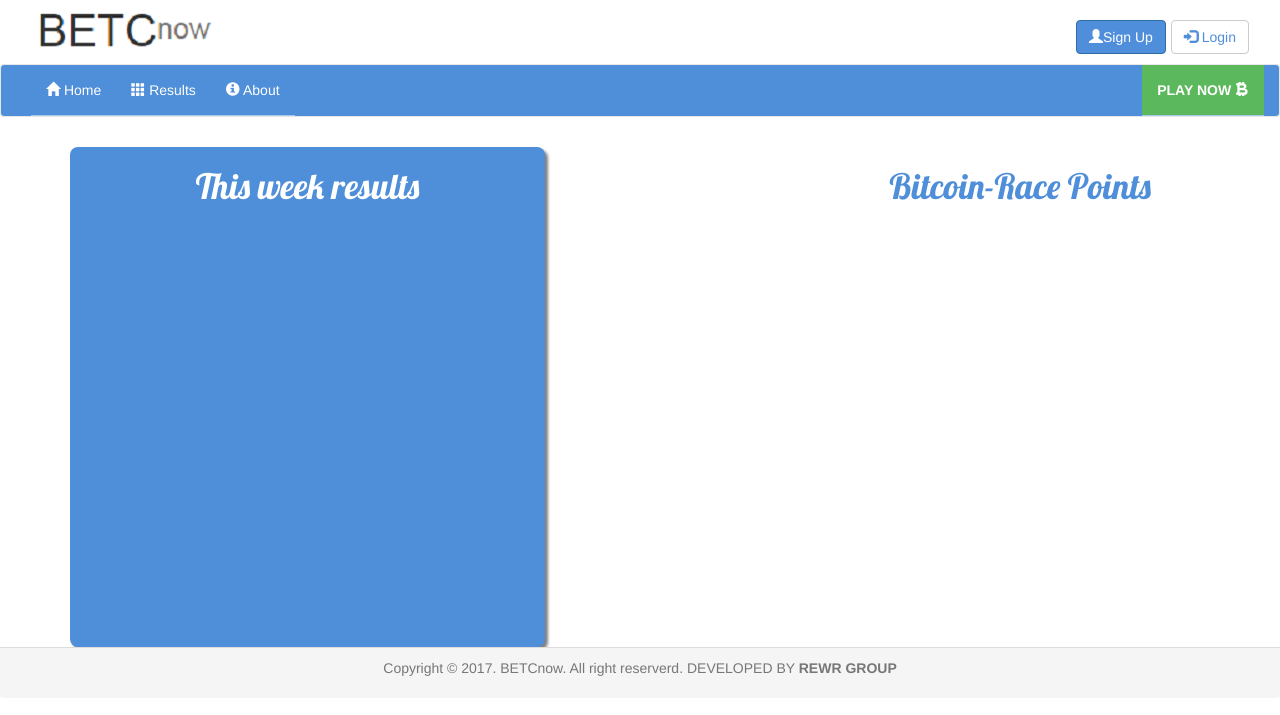
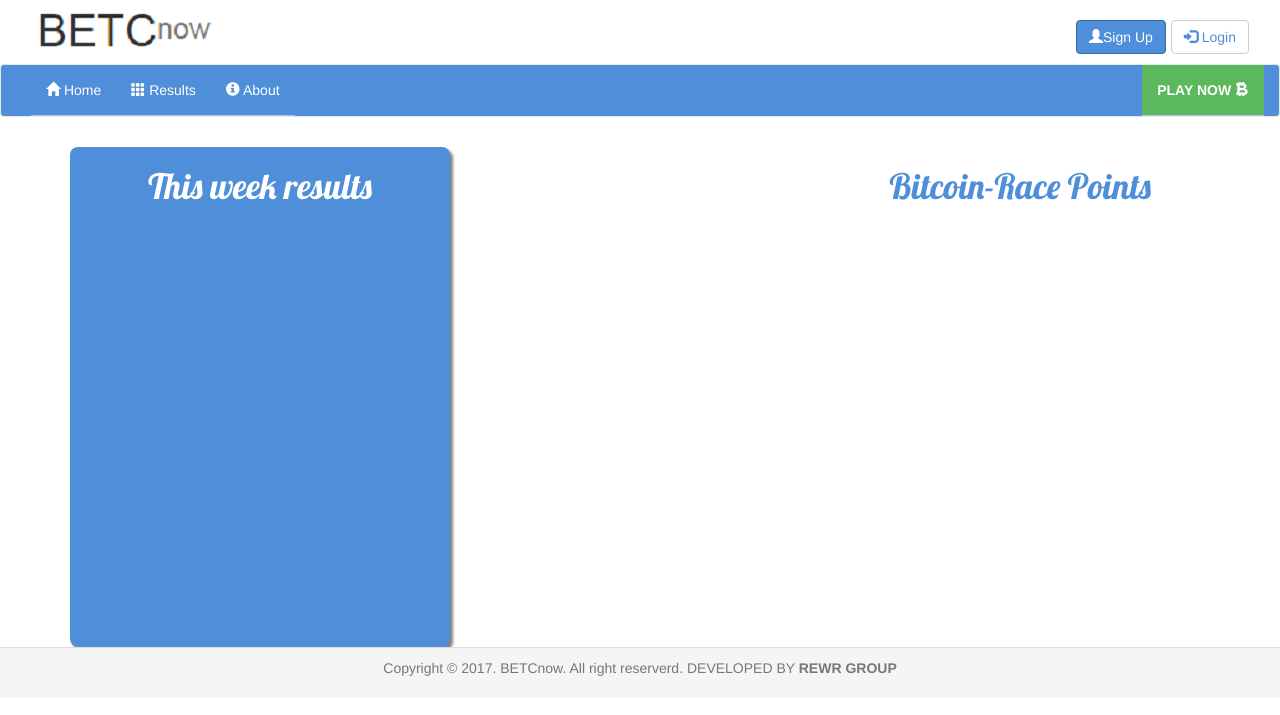
Before and after one commit to RewrGroup/AstroBurger, a Django app: template betcnow/templates/betcnow/results.html in a window 1280 px wide. Shown: the top 715 px of the page. Run offline with Django 3.2, Linux system fonts and the light colour scheme; the template is opened without the code that fills it, so the values that code supplies are empty; some libraries are stand-ins or nearby versions.

Commit message:
result betcpot salvaguarda

```diff
--- a/betcnow/templates/betcnow/results.html
+++ b/betcnow/templates/betcnow/results.html
@@ -3,15 +3,15 @@
 {% block content %}
 <div class="container">
     <div class="row renglon-resultados">
-        <div class="col-lg-5 col-md-5 caja-resultados">
+        <div class="col-xs-12 col-lg-4 col-md-5 caja-resultados">
             <h3 class="subtitulos" style="color: #fff"><center>This week results</center></h3>
             {% for pote in potes %}
                 <a class="links-resultados" href="{% url 'betcpot_result' pk=pote.id %}"><h4>Betcpot N° {{pote.id}} - {{pote.fecha_sorteo}}</h4></a>
                 <hr class="hr-pava">
             {% endfor %}
         </div>
-        <div class="col-lg-4 col-lg-offset-3 col-md-5 col-md-offset-2 ranking">
-            <table class="table table-responsive">
+        <div class="col-xs-12 col-lg-4 col-lg-offset-4 col-md-5 col-md-offset-2 ranking">
+			<table class="table">
 				<thead>
 					<tr>
 						<center><h3 class="subtitulos">Bitcoin-Race Points</h3>{{ fecha|date:"F, Y" }}</center><br>
```
Lines whose indentation alone changed are shown as unchanged.
